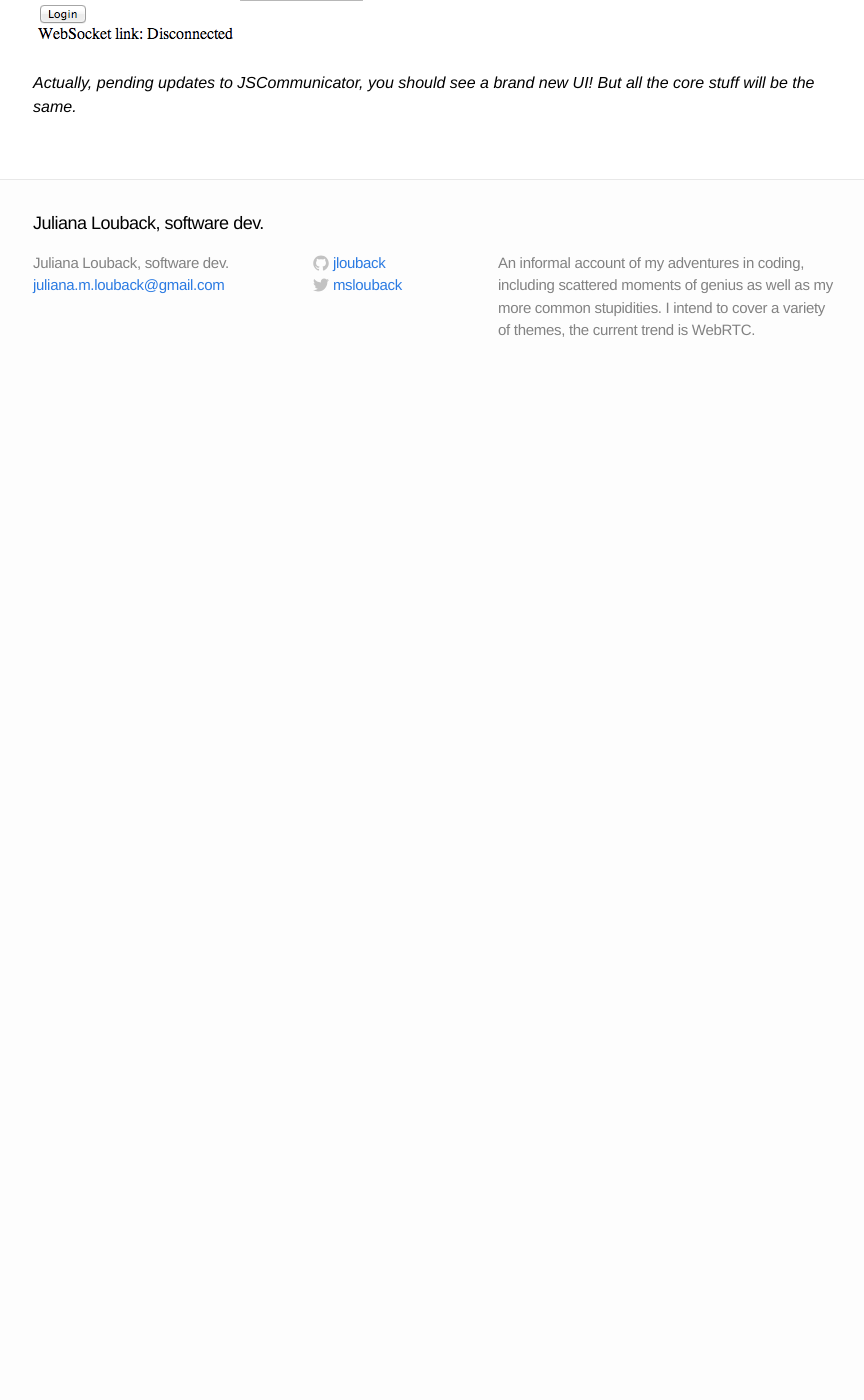
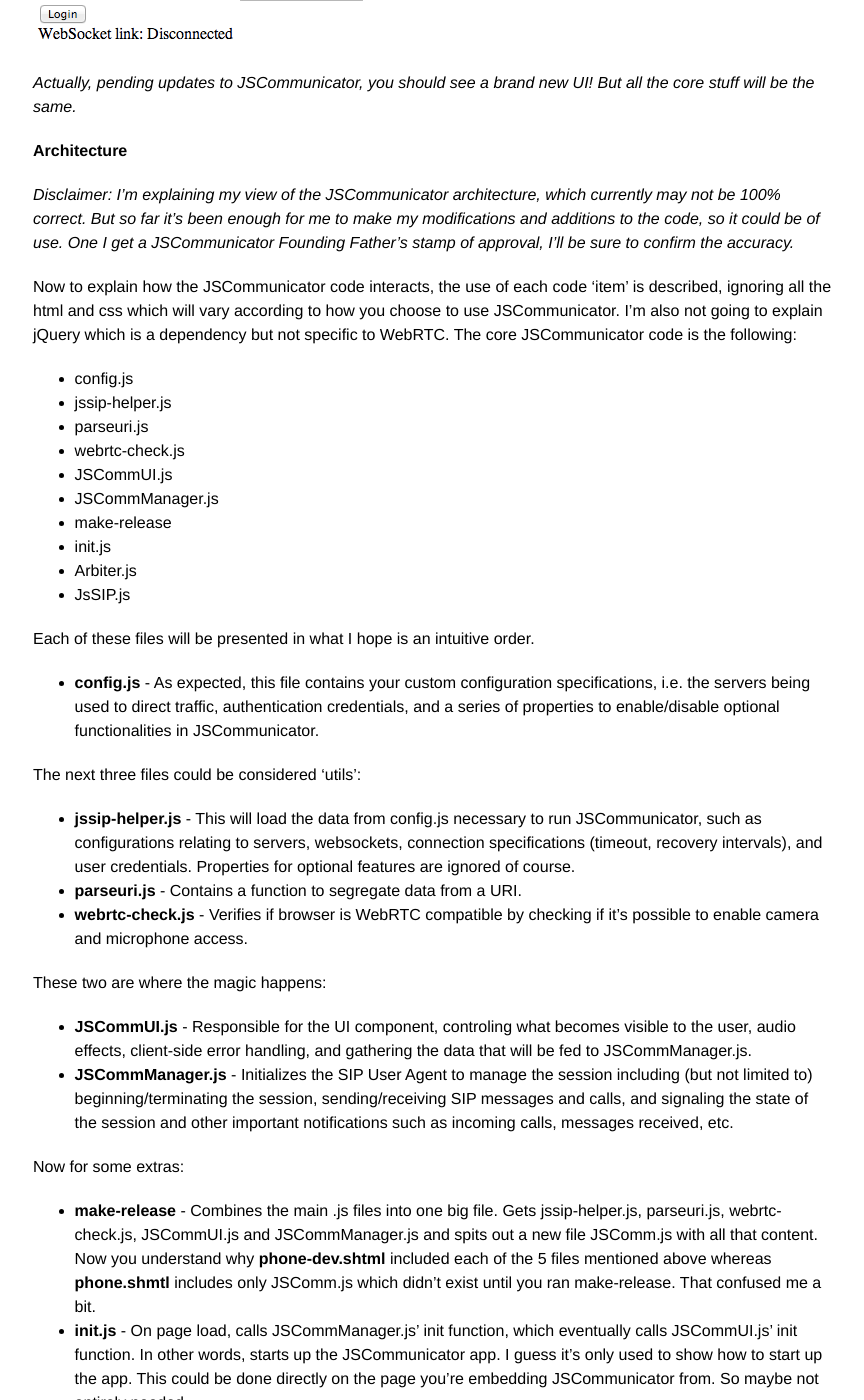
Before and after one commit to JLouback/JLouback.github.io, a Jekyll site: the page built from _posts/2014-08-11-jscommunicator-setup-and-architecture.markdown, in a window 1280 px wide and 1400 px high, scrolled down 2154 px. Shown: the whole window, without its empty margins (207-1071 px from the left). Built offline with Jekyll 4.4.1, drawn with Linux system fonts in a browser that asks for light colours; before the commit the page ends 2541 px from its top, so only the background shows below that; some of the changed text lies outside the part shown.

Commit message:
updating architecture post

```diff
--- a/_posts/2014-08-11-jscommunicator-setup-and-architecture.markdown
+++ b/_posts/2014-08-11-jscommunicator-setup-and-architecture.markdown
@@ -59,3 +59,59 @@ To try out JSCommunicator, deploy the website locally by copying your project di
 ![jscommunicatorRaw](/assets/jscommunicatorRaw.jpg)
 
 *Actually, pending updates to JSCommunicator, you should see a brand new UI! But all the core stuff will be the same.*
+
+**Architecture**
+
+*Disclaimer: I'm explaining my view of the JSCommunicator architecture, which currently may not be 100% correct. But so far it's been enough for me to make my modifications and additions to the code, so it could be of use. One I get a JSCommunicator Founding Father's stamp of approval, I'll be sure to confirm the accuracy.*
+
+Now to explain how the JSCommunicator code interacts, the use of each code 'item' is described, ignoring all the html and css which will vary according to how you choose to use JSCommunicator. I'm also not going to explain jQuery which is a dependency but not specific to WebRTC. The core JSCommunicator code is the following:
+
+* config.js
+* jssip-helper.js
+* parseuri.js
+* webrtc-check.js
+* JSCommUI.js
+* JSCommManager.js
+* make-release
+* init.js
+* Arbiter.js
+* JsSIP.js
+
+Each of these files will be presented in what I hope is an intuitive order.
+
+* **config.js** - As expected, this file contains your custom configuration specifications, i.e. the servers being used to direct traffic, authentication credentials, and a series of properties to enable/disable optional functionalities in JSCommunicator.
+
+The next three files could be considered 'utils':
+
+* **jssip-helper.js** - This will load the data from config.js necessary to run JSCommunicator, such as configurations relating to servers, websockets, connection specifications (timeout, recovery intervals), and user credentials. Properties for optional features are ignored of course.
+
+* **parseuri.js** - Contains a function to segregate data from a URI.
+
+* **webrtc-check.js** - Verifies if browser is WebRTC compatible by checking if it's possible to enable camera and microphone access.
+
+These two are where the magic happens:
+
+* **JSCommUI.js** - Responsible for the UI component, controling what becomes visible to the user, audio effects, client-side error handling, and gathering the data that will be fed to JSCommManager.js.
+
+* **JSCommManager.js** - Initializes the SIP User Agent to manage the session including (but not limited to) beginning/terminating the session, sending/receiving SIP messages and calls, and signaling the state of the session and other important notifications such as incoming calls, messages received, etc.
+
+Now for some extras:
+
+* **make-release** - Combines the main .js files into one big file. Gets jssip-helper.js, parseuri.js, webrtc-check.js, JSCommUI.js and JSCommManager.js and spits out a new file JSComm.js with all that content. Now you understand why **phone-dev.shtml** included each of the 5 files mentioned above whereas **phone.shmtl** includes only JSComm.js which didn't exist until you ran make-release. That confused me a bit.
+
+* **init.js** - On page load, calls JSCommManager.js' init function, which eventually calls JSCommUI.js' init function. In other words, starts up the JSCommunicator app. I guess it's only used to show how to start up the app. This could be done directly on the page you're embedding JSCommunicator from. So maybe not entirely needed.
+
+Third party code:
+
+* **Arbiter.js** - Javascript implmentation of the publish/subscribe patten, written by [Matt Kruse](http://mattkruse.com/). In JSCommunicator it's used in JSCommManager.js to publish signals to describe direct the app's behavior. For example, JSCommManager will publish a message indicating that the user received a call from a certain URI. In event-demo.js we subscribe to this kind of message and when said message is received, an action can be performed such as adding to the app's call history. Very cool.
+
+* **JsSIP.js** - Implements the SIP WebSocket transport in Javascript. This ensures the transportantion of data is done in adherence to the [WebSocket protocol](https://tools.ietf.org/html/rfc7118). In JSCommManager.js we initialize a SIP User Agent based in the implementation in JsSIP.js. The User Agent will 'translate' all of the JSCommunicator actions into SIP WebSocket format. For example, when sending an IM, the JSCommunicator app will collect the essential data such as say the origin URI, destination URI and an IM message, while the User Agent is in charge of formating the data so that it can be transported in a SIP message unit. A SIP message contains a lot more information than just the sender, receiver and message. Of course, a lot of the info in a SIP message is irrelevant to the user and in JSCommUI.js we filter through all that data and only display what the user needs to see.
+
+Here's a diagram of sorts to help you visualize how the code interacts:
+
+![jscommArch](/assets/jscommArch.jpg)
+
+In sum, 1 - JSCommUI.js handles what is displayed in the UI and feeds data to JSCommManager.js; 2 - JSCommManager.js *actually does stuff*, feeding data to be displayed to JSCommUI.js; 3 - JSCommManager.js calls functions from the three 'utils', parseuri.js, webrtc-check.js and jssip-helpher.js which organizes the data from config.js; 4 - JSCommManager.js initializes a SIP User Agent based on the implementation in Arbiter.js.
+
+
+When making any changes to JSCommunicator, you will likely only be working with JSCommUI.js and JSCommManager.js.
```
Also changed, not shown: assets/jscommArch.jpg (added), 3 other files.
